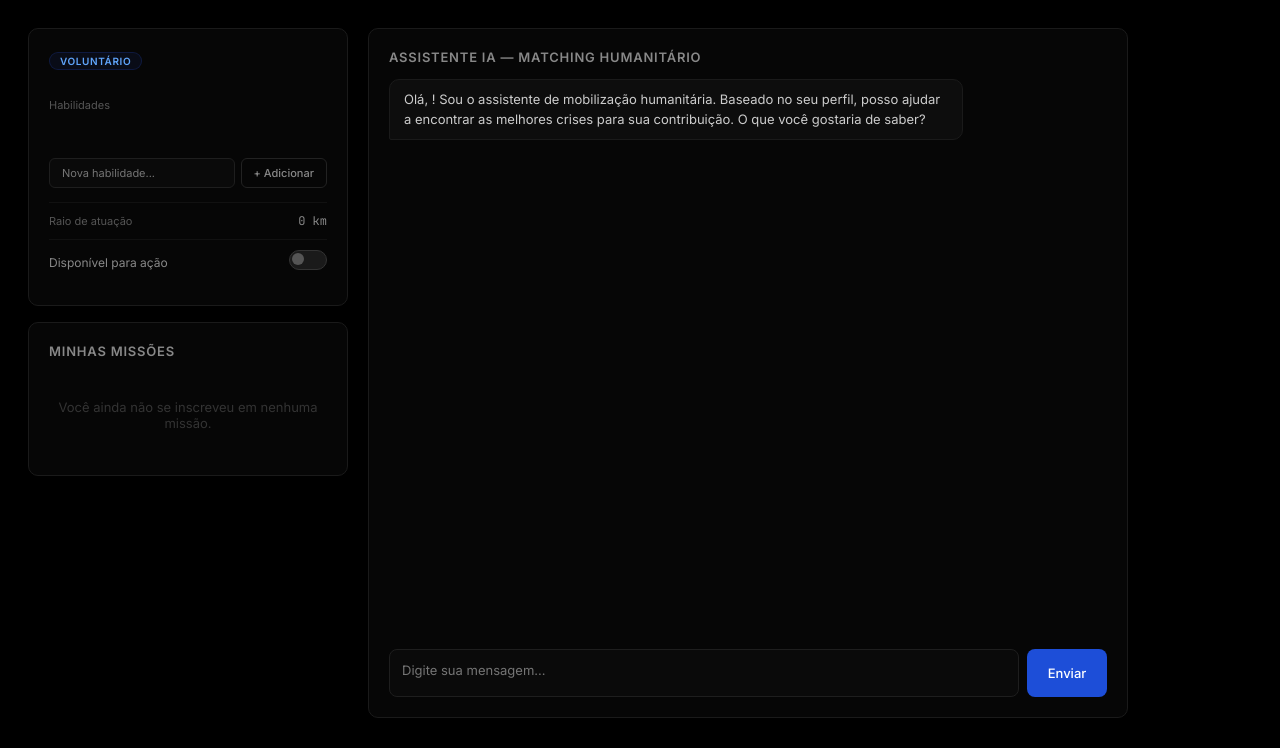
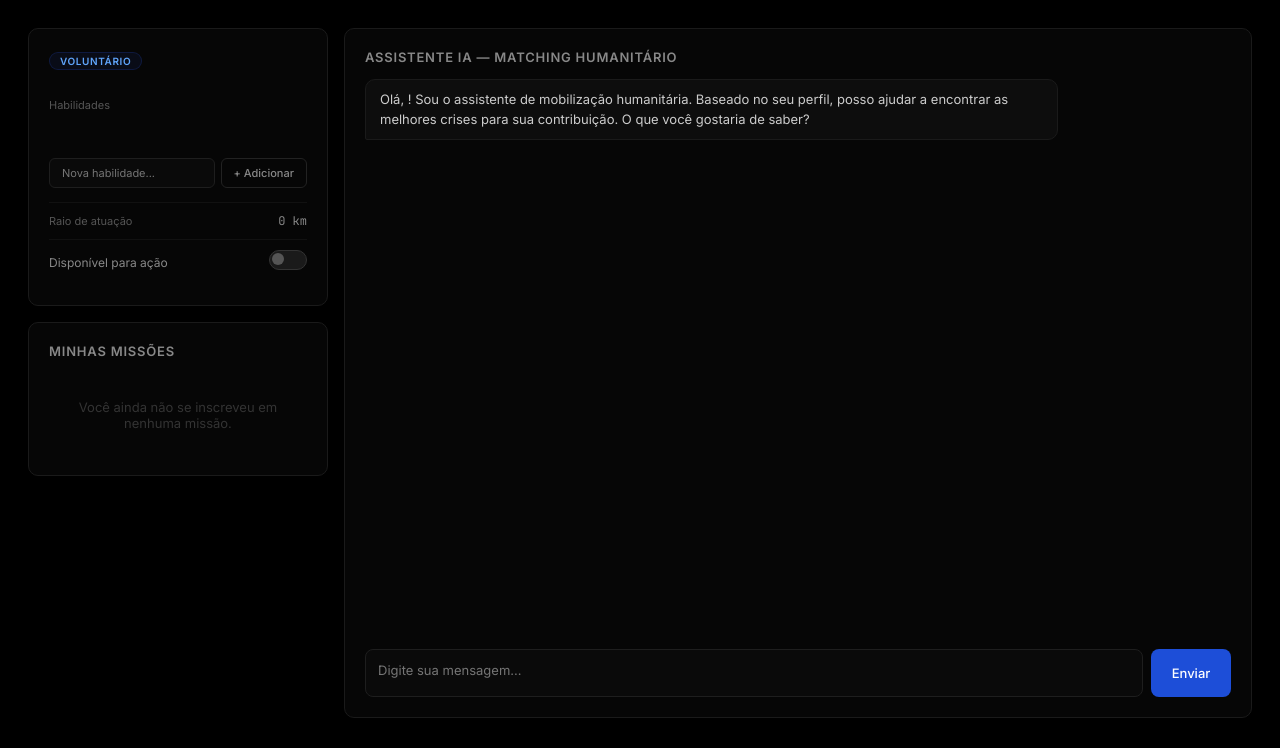
Before and after one commit to Albuqr/Hackathon-IBM, a Flask app: template frontend/templates/volunteer_profile.html in a window 1280 px wide. Shown: the part 52-800 px from the top of the page. Run offline with Flask 3, Linux system fonts and the light colour scheme; the template is opened without the code that fills it, so the values that code supplies are empty.

Commit message:
Ainda tentando consertar o tamanho dos cards em voluntario

```diff
--- a/frontend/templates/volunteer_profile.html
+++ b/frontend/templates/volunteer_profile.html
@@ -3,7 +3,9 @@
 
 {% block head %}
 <style>
-.profile-layout{display:grid;grid-template-columns:320px 1fr;gap:20px;max-width:1100px}
+.profile-layout{display:flex;gap:16px;width:100%;align-items:flex-start}
+.left-col{width:300px;flex-shrink:0;display:flex;flex-direction:column;gap:16px}
+.profile-layout > .card.chat-card{flex:1;min-width:0}
 /* Profile card */
 .role-pill{display:inline-block;padding:2px 10px;border-radius:20px;font-size:10px;font-weight:600;text-transform:uppercase;letter-spacing:.06em;background:#1e3a8a22;border:1px solid #1e40af44;color:#60a5fa;margin-bottom:12px}
 .profile-name{font-size:20px;font-weight:600;margin-bottom:2px}
@@ -34,10 +36,8 @@
 .chat-input-row{display:flex;gap:8px}
 .chat-input-row textarea{flex:1;height:48px;resize:none;padding:12px;font-size:13px;border-radius:8px}
 .chat-input-row button{width:80px;align-self:stretch;border-radius:8px}
-/* Right container + crisis panel */
-.right-container{display:flex;gap:16px}
-.right-container .chat-card{flex:1;min-width:0}
-.crisis-panel{display:none;flex:0 0 38%;overflow-y:auto;max-height:calc(100vh - 110px)}
+/* Crisis panel */
+.crisis-panel{width:340px;flex-shrink:0;display:none;overflow-y:auto;max-height:calc(100vh - 110px)}
 .crisis-panel.visible{display:block;animation:crisisSlideIn .35s ease forwards}
 @keyframes crisisSlideIn{from{opacity:0;transform:translateX(16px)}to{opacity:1;transform:translateX(0)}}
 .crisis-card{border:1px solid #1a1a1a;border-radius:8px;padding:14px;margin-bottom:10px;background:#060606}
@@ -69,7 +69,7 @@
 <div class="profile-layout">
 
   <!-- LEFT COLUMN -->
-  <div style="display:flex;flex-direction:column;gap:16px">
+  <div class="left-col">
 
     <!-- Profile card -->
     <div class="card">
@@ -143,10 +143,8 @@
 
   </div><!-- /left -->
 
-  <!-- RIGHT: Chat + Crisis panel -->
-  <div class="right-container">
-
-    <div class="card chat-card">
+  <!-- CENTER: Chat -->
+  <div class="card chat-card">
       <div class="card-title" style="margin-bottom:10px">Assistente IA — Matching Humanitário</div>
       <div class="chat-messages" id="chatMessages">
         <div class="chat-msg agent">
@@ -168,8 +166,6 @@
         <div style="color:#444;font-size:12px;text-align:center;padding:24px 12px;line-height:1.6">Pergunte ao assistente o que está acontecendo na sua área para ver crises aqui.</div>
       </div>
     </div>
-
-  </div>
 
 </div><!-- /profile-layout -->
 {% endblock %}
@@ -251,8 +247,9 @@
   const R = 6371;
   const dLat = (lat2 - lat1) * Math.PI / 180;
   const dLon = (lon2 - lon1) * Math.PI / 180;
-  const a = Math.sin(dLat/2)**2 +
-            Math.cos(lat1*Math.PI/180)*Math.cos(lat2*Math.PI/180)*Math.sin(dLon/2)**2;
+  const a = Math.sin(dLat/2) * Math.sin(dLat/2) +
+    Math.cos(lat1 * Math.PI / 180) * Math.cos(lat2 * Math.PI / 180) *
+    Math.sin(dLon/2) * Math.sin(dLon/2);
   return R * 2 * Math.atan2(Math.sqrt(a), Math.sqrt(1-a));
 }
 
@@ -370,8 +367,8 @@
       console.log('[crisis] volunteer lat/lon/radius:', volLat, volLon, volRadius);
       const radius = volRadius > 0 ? volRadius : 5000;
       const withDist = events
-        .filter(e => e.lat && e.lon)
-        .map(e => ({ ...e, _dist: haversineKm(volLat, volLon, e.lat, e.lon) }));
+        .filter(e => e.lat != null && e.lon != null && !(parseFloat(e.lat) === 0 && parseFloat(e.lon) === 0))
+        .map(e => ({ ...e, _dist: haversineKm(volLat, volLon, parseFloat(e.lat), parseFloat(e.lon)) }));
       withDist.sort((a, b) => a._dist - b._dist);
       closestCrises = withDist.slice(0, 3);
       const nearby = withDist.filter(e => e._dist <= radius);
```
